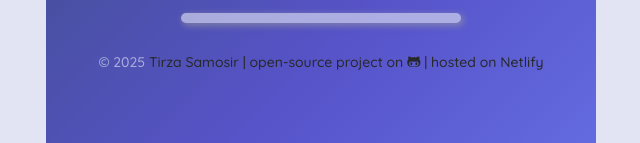
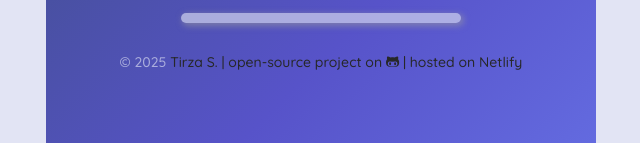
Before and after one commit to tirza-s/meteo-projet, a website: page index.html in a window 1280 px wide. Shown: the part 335-478 px from the top of the page, without its empty margins (319-959 px from the left). Drawn offline with nearby package versions, Linux system fonts and the light colour scheme; no server answers.

Commit message:
fix footer

```diff
--- a/index.html
+++ b/index.html
@@ -59,7 +59,7 @@
 
 
         <footer> &copy; 2025
-            <a href="https://github.com/tirza-s" target="_blank">Tirza Samosir | </a>
+            <a href="https://github.com/tirza-s" target="_blank">Tirza S. | </a>
 
             <a href="https://github.com/tirza-s/meteo-projet" target="_blank">open-source project on
                 <i class="fa-brands fa-github-alt"></i> </a>
--- a/src/script.js
+++ b/src/script.js
@@ -51,7 +51,6 @@
 
     return `Last updated : ${day} , ${hour}:${minutes} |`;
 }
-
 
 function displayCurrentCity(event) {
     event.preventDefault();
```
